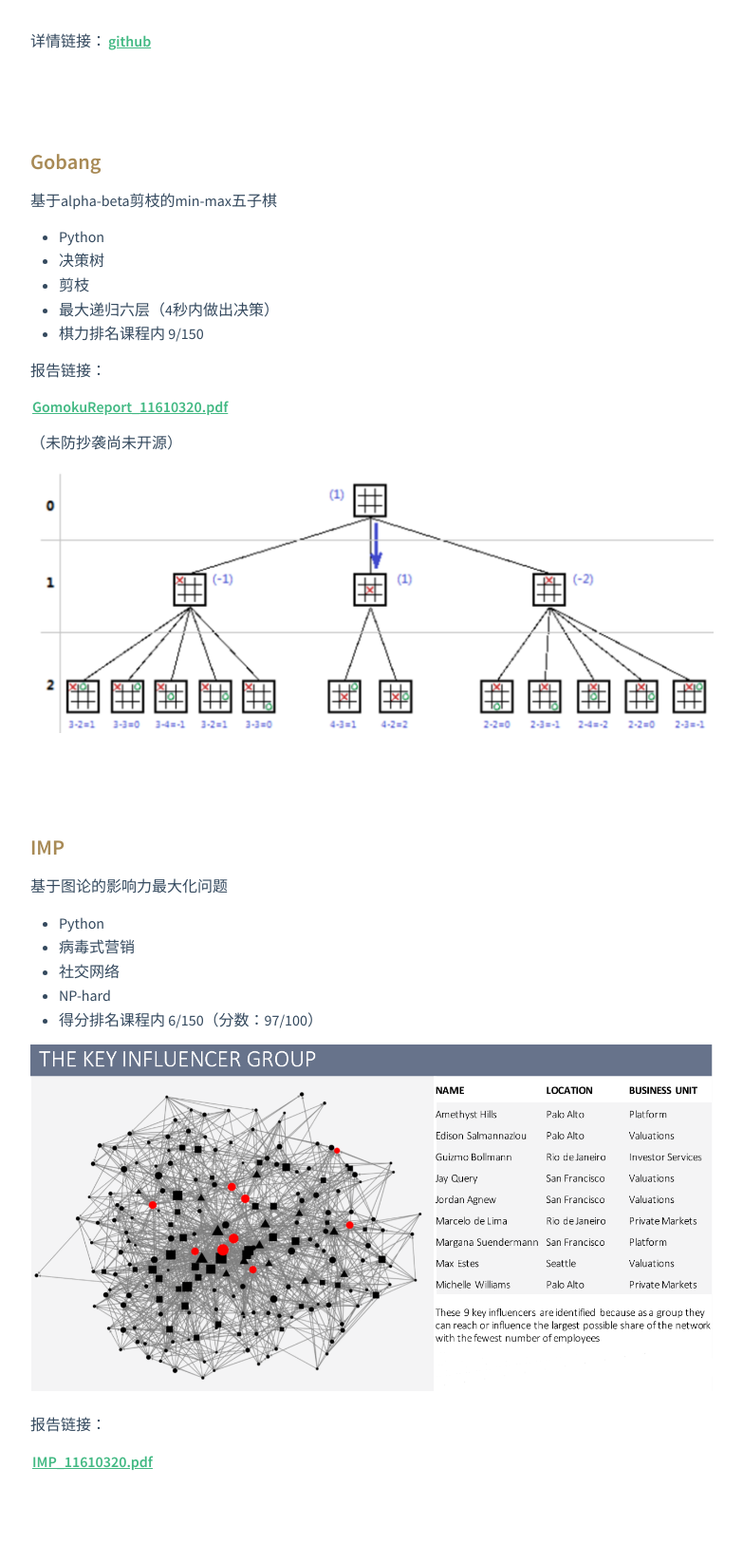
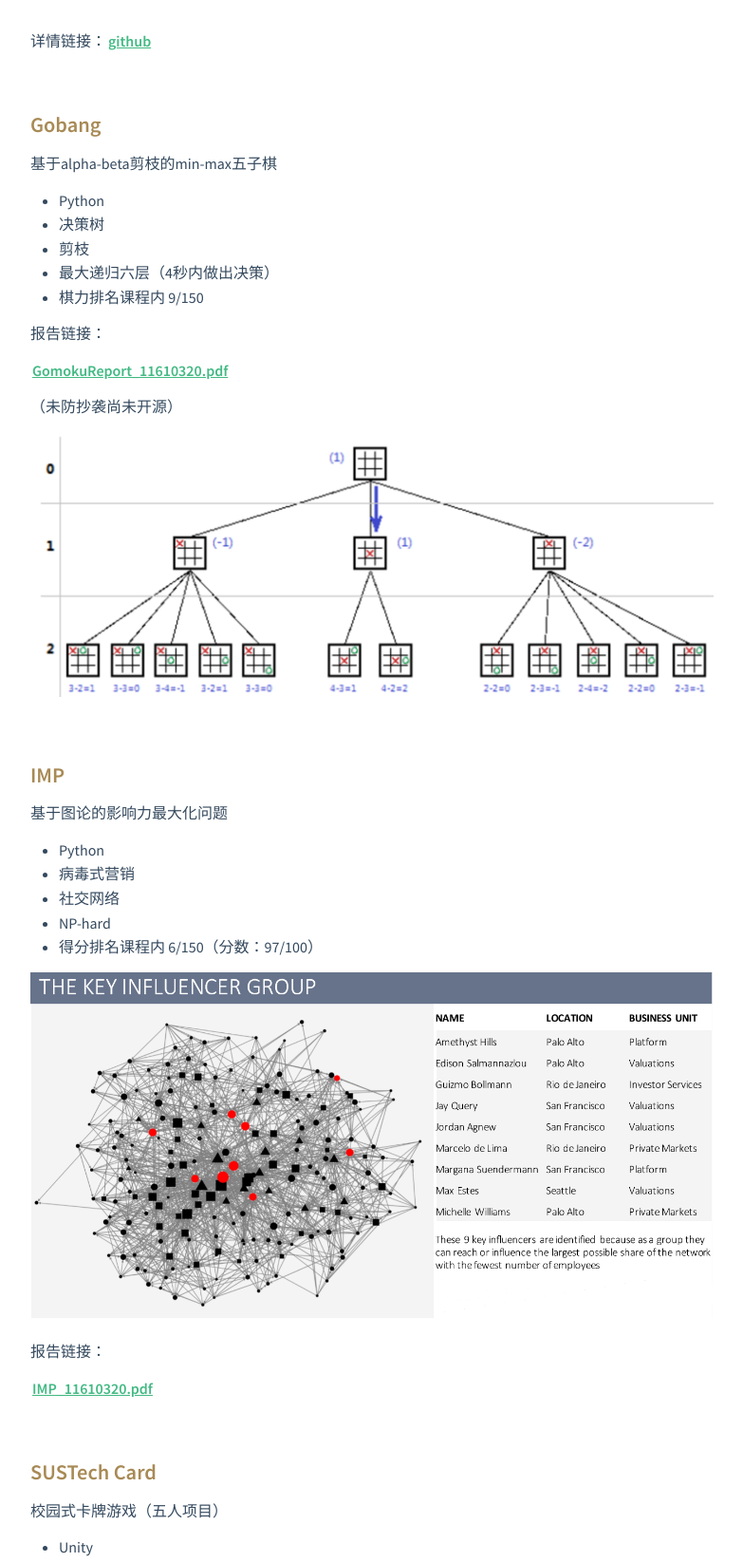
Before and after one commit to XinhhD/XinhhD.github.io, a Jekyll site: the page built from index.html, in a window 1280 px wide. Shown: the part 1919-3564 px from the top of the page at 95% size, without its empty margins (248-1031 px from the left). Built offline with Jekyll 4.4.1, drawn with Linux system fonts in a browser that asks for light colours; nearby versions of some CDN libraries.

Commit message:
再次排版

```diff
--- a/index.html
+++ b/index.html
@@ -30,7 +30,6 @@ layout: default
   <p>&nbsp;</p>
   <p>详情链接：<a href='https://github.com/XinhhD/java2_Project_MoviePlayer'><u>github</u></a></p>
   <p>&nbsp;</p>
-  <p>&nbsp;</p>
   <h3>Gobang</h3>
   <p>基于alpha-beta剪枝的min-max五子棋</p>
   <ul>
@@ -47,9 +46,8 @@ layout: default
   </div>
   <p>（未防抄袭尚未开源）</p>
   <div>
-    <img src="α-belta剪.png" alt="α-belta剪" onerror="this.style.display = 'none';">
+    <img src="α-belta.png" alt="α-belta" onerror="this.style.display = 'none';">
   </div>
-  <p>&nbsp;</p>
   <p>&nbsp;</p>
   <h3>IMP</h3>
   <p>基于图论的影响力最大化问题</p>
@@ -69,7 +67,6 @@ layout: default
    <a href="IMP_11610320.pdf"> <u>IMP_11610320.pdf </u></a>
   </div>
   <p>&nbsp;</p>
-  <p>&nbsp;</p>
   <h3>SUSTech Card</h3>
   <p>校园式卡牌游戏（五人项目）</p>
   <ul>
@@ -81,7 +78,6 @@ layout: default
   <div>
     <img src="cardGame.gif" alt="游戏演示1" onerror="this.style.display = 'none';">
   </div>
-  <p>&nbsp;</p>
   <p>&nbsp;</p>
   <h3>MQTT</h3>
   <p>计算机网络期末项目（三人）</p>
```
Also changed, not shown: projects.md (+1 -8 lines), α-belta.png (renamed from α-belta剪.png).
